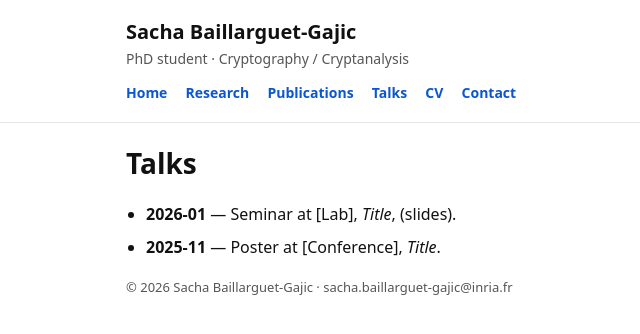
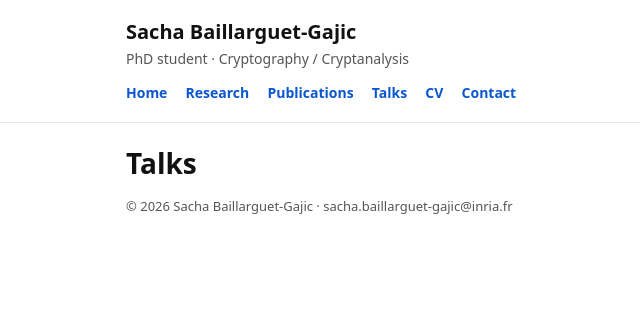
Before and after one commit to SachaBG/sachabg.github.io, a Jekyll site: the page built from talks.md, in a window 1280 px wide. Shown: the top 334 px of the page, without its empty margins (72-712 px from the left). Built offline with Jekyll 4.4.1, drawn with Linux system fonts in a browser that asks for light colours.

Commit message:
Update talks.md

```diff
--- a/talks.md
+++ b/talks.md
@@ -2,6 +2,3 @@
 title: Talks
 layout: page
 ---
-
-- **2026-01** — Seminar at [Lab], *Title*, (slides).
-- **2025-11** — Poster at [Conference], *Title*.
```
